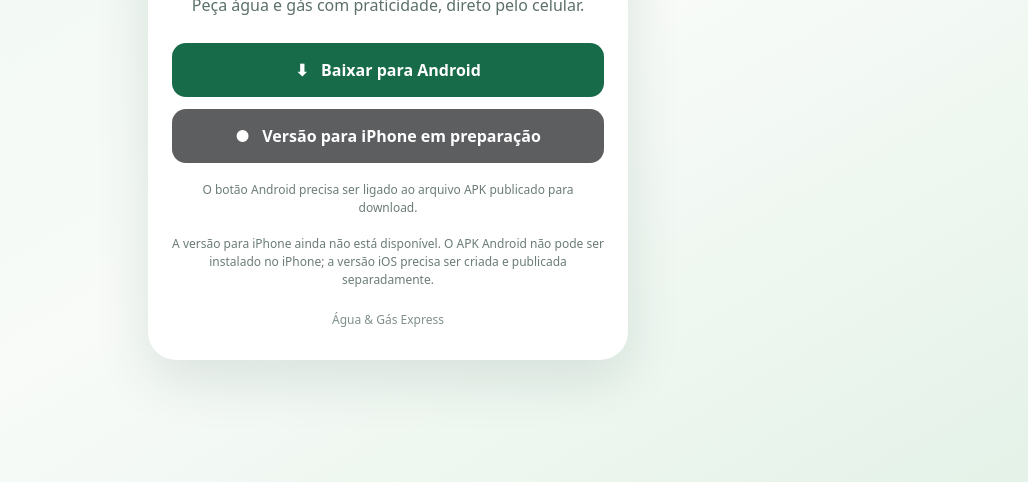
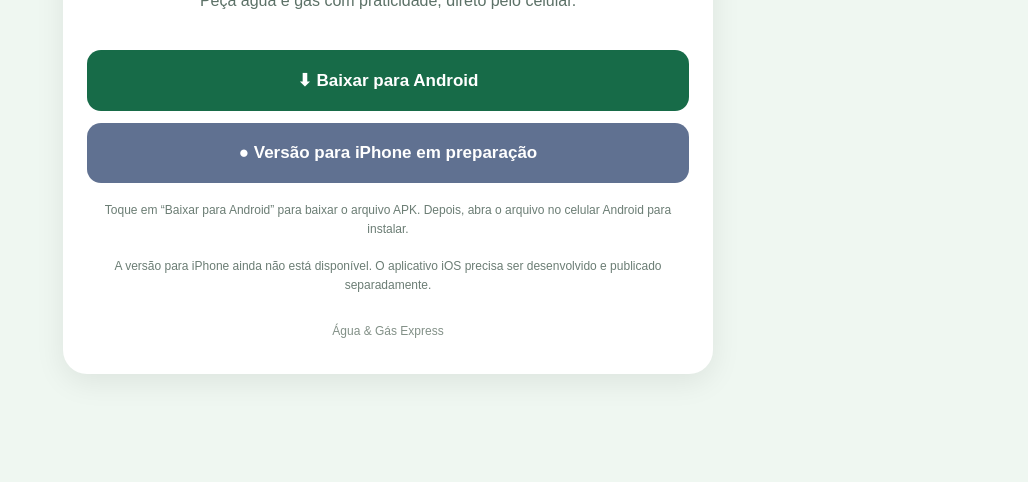
Before and after one commit to Alberesbet/agua-gas-express, a plain HTML site: page index.html in a window 1280 px wide. Shown: the part 318-800 px from the top of the page, without its empty margins (252-1280 px from the left). Drawn offline with Linux system fonts and the light colour scheme.

Commit message:
Refactor index.html for improved layout and accessibility
Updated HTML structure, styles, and content for better clarity and functionality.

```diff
--- a/index.html
+++ b/index.html
@@ -1,31 +1,153 @@
-<!doctype html>
+<!DOCTYPE html>
 <html lang="pt-BR">
 <head>
-<meta charset="utf-8"><meta name="viewport" content="width=device-width, initial-scale=1">
-<meta name="theme-color" content="#176b48">
-<title>Água &amp; Gás Express — Downloads</title>
-<style>
-:root{--green:#176b48;--dark:#123d32;--pale:#eff7f1;--ink:#18352b}
-*{box-sizing:border-box}body{margin:0;min-height:100vh;display:flex;align-items:center;justify-content:center;padding:24px;font-family:system-ui,-apple-system,"Segoe UI",sans-serif;color:var(--ink);background:linear-gradient(150deg,#edf7ef,#f8fbf8 55%,#e4f2e8)}
-main{width:min(100%,480px);background:white;border-radius:28px;padding:32px 24px;box-shadow:0 18px 55px #123d321f;text-align:center}
-.mark{width:88px;height:88px;margin:0 auto 18px;border-radius:24px;background:var(--pale);display:grid;place-items:center;font-size:42px}
-h1{margin:0;color:var(--dark);font-size:clamp(25px,6vw,34px);line-height:1.15}.sub{color:#5c7167;line-height:1.55;margin:12px 0 26px}
-.btn{display:flex;align-items:center;justify-content:center;gap:12px;width:100%;padding:16px 18px;margin:12px 0;border-radius:14px;text-decoration:none;font-weight:750;font-size:16px}
-.android{background:var(--green);color:white}.ios{background:#202124;color:white}.disabled{opacity:.72;cursor:default}
-.note{font-size:12px;color:#6b7d74;line-height:1.5;margin:18px 0 0}footer{margin-top:22px;font-size:12px;color:#809087}
-</style></head>
-<body><main>
-<div class="mark" aria-hidden="true">💧</div>
-<h1>Água &amp; Gás Express</h1>
-<p class="sub">Peça água e gás com praticidade, direto pelo celular.</p>
-<!-- Troque https://github.com/Alberesbet/agua-gas-express/raw/refs/heads/main/app-debug.apk pelo link público real do APK. -->
-<a class="btn android" href="https://github.com/Alberesbet/agua-gas-express/raw/refs/heads/principal/Natan_AGUA%20%26%20GAS-07%20%282%29.apk" id="androidButton">⬇ &nbsp; Baixar para Android</a>
-<a class="btn ios disabled" href="#ios" aria-disabled="true">● &nbsp; Versão para iPhone em preparação</a>
-<p class="note" id="androidNote">O botão Android precisa ser ligado ao arquivo APK publicado para download.</p>
-<p class="note">A versão para iPhone ainda não está disponível. O APK Android não pode ser instalado no iPhone; a versão iOS precisa ser criada e publicada separadamente.</p>
-<footer>Água &amp; Gás Express</footer>
-</main>
-<script>
-const a=document.getElementById('androidButton');
-if(a.getAttribute('href')==='https://github.com/Alberesbet/agua-gas-express/raw/refs/heads/main/app-debug.apk'){a.addEventListener('click',function(e){e.preventDefault();alert('O link do APK ainda precisa ser configurado antes de publicar esta página.');});}
-</script></body></html>
+  <meta charset="UTF-8">
+  <meta name="viewport"
+        content="width=device-width, initial-scale=1.0">
+
+  <meta name="theme-color" content="#176b48">
+
+  <title>Água & Gás Express - Downloads</title>
+
+  <style>
+    :root {
+      --verde: #176b48;
+      --escuro: #123d32;
+      --fundo: #eff7f1;
+      --texto: #18352b;
+    }
+
+    * {
+      box-sizing: border-box;
+    }
+
+    body {
+      margin: 0;
+      min-height: 100vh;
+      display: flex;
+      align-items: center;
+      justify-content: center;
+      padding: 24px;
+      background: var(--fundo);
+      color: var(--texto);
+      font-family: Arial, Helvetica, sans-serif;
+    }
+
+    main {
+      width: 100%;
+      max-width: 650px;
+      padding: 36px 24px;
+      text-align: center;
+      background: white;
+      border-radius: 24px;
+      box-shadow: 0 8px 30px rgba(0, 0, 0, 0.08);
+    }
+
+    .logo {
+      width: 88px;
+      height: 88px;
+      margin: 0 auto 22px;
+      display: flex;
+      align-items: center;
+      justify-content: center;
+      border-radius: 24px;
+      background: var(--fundo);
+      font-size: 52px;
+    }
+
+    h1 {
+      margin: 0;
+      color: var(--escuro);
+      font-size: 30px;
+    }
+
+    .subtitulo {
+      margin: 18px 0 36px;
+      color: #5c7167;
+      line-height: 1.6;
+    }
+
+    .botao {
+      display: block;
+      width: 100%;
+      margin: 12px 0;
+      padding: 20px 16px;
+      border-radius: 14px;
+      text-decoration: none;
+      font-size: 17px;
+      font-weight: bold;
+    }
+
+    .android {
+      background: var(--verde);
+      color: white;
+    }
+
+    .iphone {
+      background: #243b67;
+      color: white;
+      opacity: 0.72;
+      cursor: default;
+    }
+
+    .aviso {
+      margin: 18px 0;
+      color: #6b7d74;
+      font-size: 12px;
+      line-height: 1.6;
+    }
+
+    footer {
+      margin-top: 28px;
+      color: #829087;
+      font-size: 12px;
+    }
+  </style>
+</head>
+
+<body>
+  <main>
+    <div class="logo">💧</div>
+
+    <h1>Água &amp; Gás Express</h1>
+
+    <p class="subtitulo">
+      Peça água e gás com praticidade,
+      direto pelo celular.
+    </p>
+
+    <a
+      class="botao android"
+      href="https://raw.githubusercontent.com/Alberesbet/agua-gas-express/main/app-debug.apk"
+      id="androidButton"
+    >
+      ⬇ Baixar para Android
+    </a>
+
+    <a
+      class="botao iphone"
+      href="#"
+      aria-disabled="true"
+      onclick="return false;"
+    >
+      ● Versão para iPhone em preparação
+    </a>
+
+    <p class="aviso">
+      Toque em “Baixar para Android” para baixar
+      o arquivo APK. Depois, abra o arquivo no
+      celular Android para instalar.
+    </p>
+
+    <p class="aviso">
+      A versão para iPhone ainda não está disponível.
+      O aplicativo iOS precisa ser desenvolvido
+      e publicado separadamente.
+    </p>
+
+    <footer>
+      Água &amp; Gás Express
+    </footer>
+  </main>
+</body>
+</html>
```
